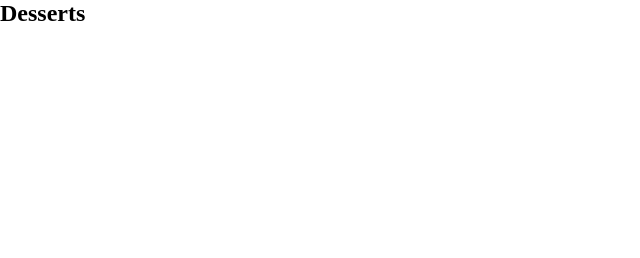
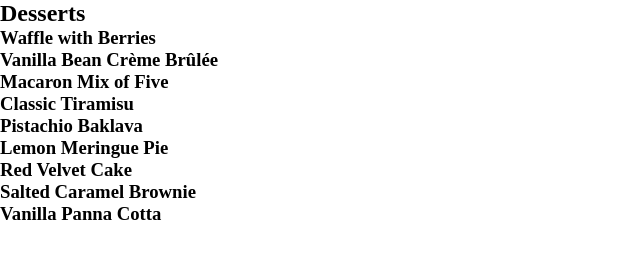
Before and after one commit to vishalicious213/product-list-with-cart, a plain HTML site: page index.html in a window 1280 px wide. Shown: the whole page, without its empty margins (0-640 px from the left). Drawn offline with Linux system fonts and the light colour scheme.

Commit message:
rendering dessert names

```diff
--- a/index.html
+++ b/index.html
@@ -8,6 +8,7 @@
 </head>
 <body>
     <h2>Desserts</h2>
+    <section id="desserts"></section>
 
     <script src="index.js" type="module"></script>
 </body>
--- a/index.js
+++ b/index.js
@@ -1,5 +1,23 @@
-console.log("PRODUCT LIST WITH CART")
-
 import desserts from "/data.js"
 
+const dessertsSection = document.getElementById("desserts")
+
+// ⬇️ EVENT LISTENERS ⬇️
+
+// ⬇️ EVENT HANDLERS ⬇️
+
+// ⬇️ RENDER FUNCTIONS ⬇️
+
+function renderDesserts() {
+    dessertsSection.innerHTML = ""
+
+    const dessertsToRender = desserts.map(dessert => `
+        <h3>${dessert.name}<h3>
+    `).join("")
+
+    dessertsSection.innerHTML = dessertsToRender
+}
+
+
 console.log(desserts)
+renderDesserts()
```
